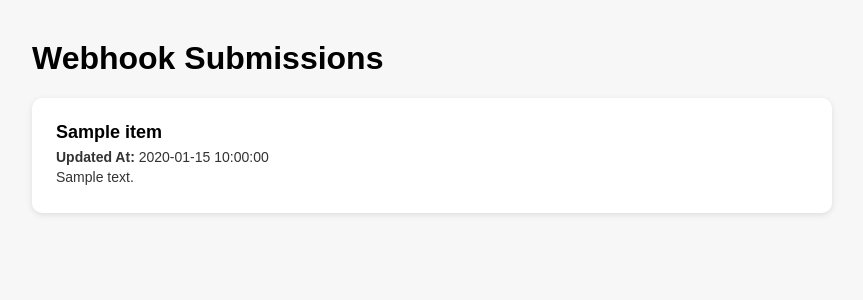
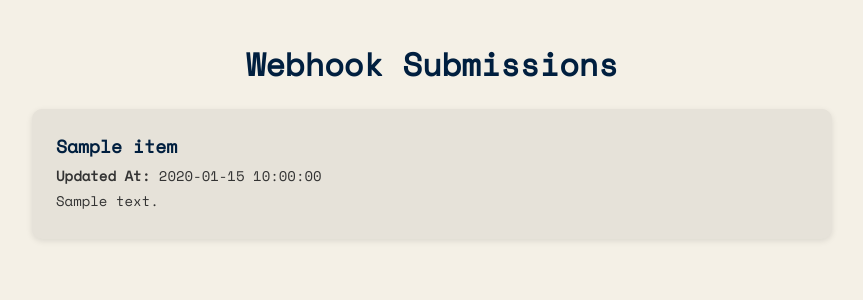
Before and after one commit to sherafyk/WebHookGen, a Flask app: template app/templates/index.html in a window 1280 px wide. Shown: the top 300 px of the page, without its empty margins (208-1071 px from the left). Run offline with Flask 3, Linux system fonts and the light colour scheme; the template is opened without the code that fills it: most values are stand-ins (such as "Sample title", 1, 10 or a date in 2020).

Commit message:
Update UI colors and font

```diff
--- a/app/templates/index.html
+++ b/app/templates/index.html
@@ -3,12 +3,26 @@
 <head>
   <meta charset="utf-8">
   <title>Webhook Submissions</title>
+  <link href="https://fonts.googleapis.com/css2?family=Space+Mono&display=swap" rel="stylesheet">
   <style>
-    body { font-family:sans-serif; background:#f7f7f7; margin:0; }
+    body {
+      font-family: 'Space Mono', monospace;
+      background: #f4f0e6; /* soft grayish tan */
+      color: #333; /* charcoal black */
+      margin: 0;
+    }
     .container { max-width:800px; margin:40px auto; }
-    .card { background:#fff; margin:1em 0; padding:1.5em; border-radius:10px; box-shadow:0 2px 6px rgba(0,0,0,0.1); }
+    .card {
+      background: #e6e2d9; /* slightly darker than page background */
+      margin: 1em 0;
+      padding: 1.5em;
+      border-radius: 10px;
+      box-shadow: 0 2px 6px rgba(0,0,0,0.1);
+    }
+    h1, h3 { color: #001f3f; }
+    h1 { text-align: center; } /* keep center alignment */
     h3 { font-size:18px; margin:0 0 6px; }
-    p { font-size:14px; color:#333; margin:4px 0; }
+    p { font-size:14px; margin:4px 0; }
   </style>
 </head>
 <body>
```
